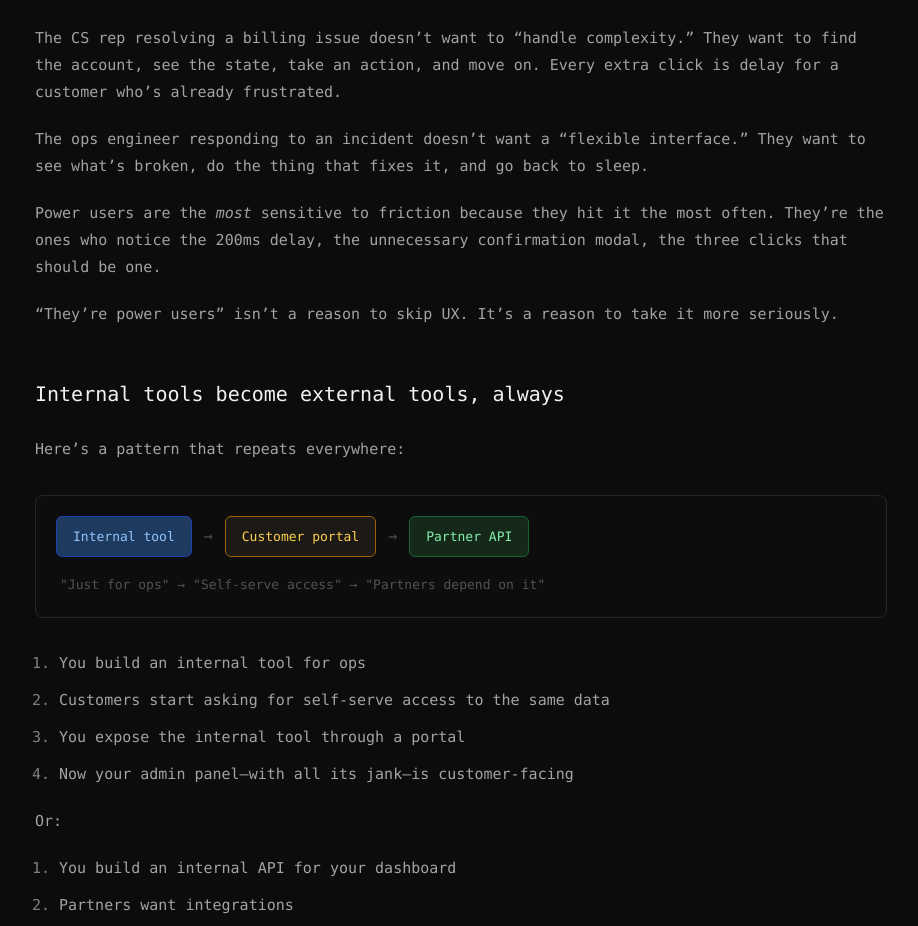
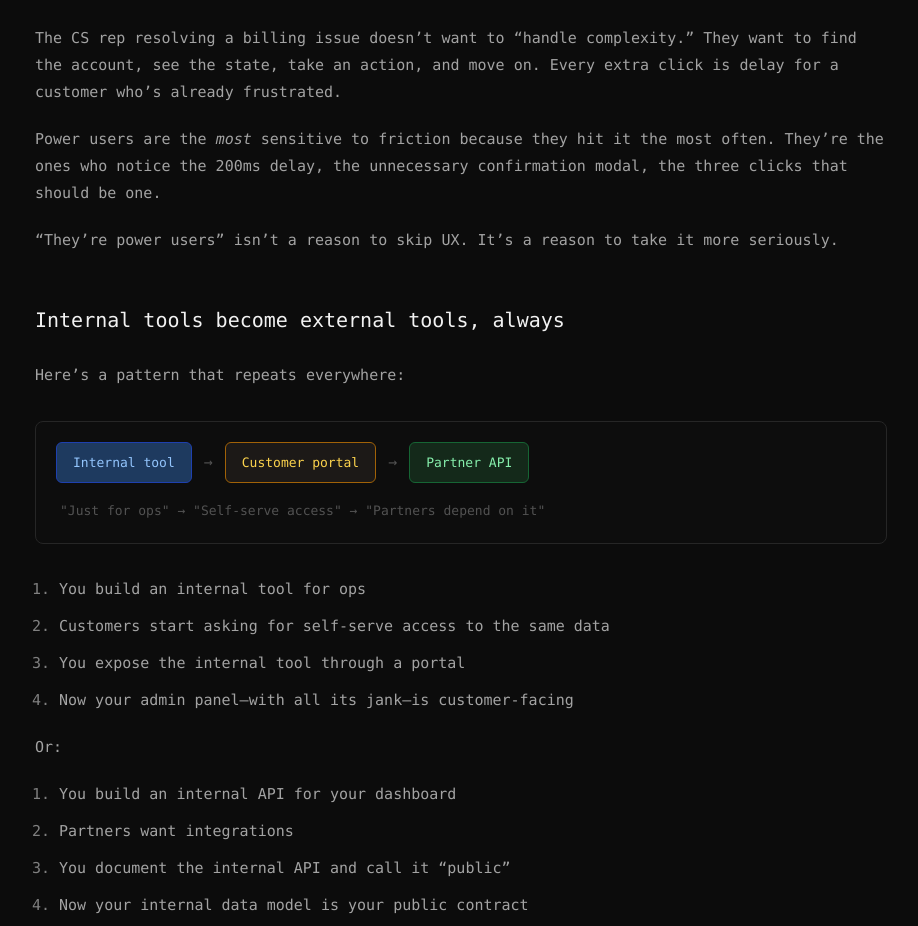
Before and after one commit to rpalermodrums/ryanpalermo-dot-dev, an Astro site in the folder apps/blog/: page /blog/captive-users in a window 1280 px wide. Shown: the part 2080-3006 px from the top of the page, without its empty margins (179-1097 px from the left). Built offline with nearby package versions, Linux system fonts and the light colour scheme; Astro itself is replaced by a stand-in of ours.

Commit message:
remove paragraph

```diff
--- a/apps/blog/src/content/posts/captive-users.md
+++ b/apps/blog/src/content/posts/captive-users.md
@@ -93,8 +93,6 @@
 </div>
 
 The CS rep resolving a billing issue doesn't want to "handle complexity." They want to find the account, see the state, take an action, and move on. Every extra click is delay for a customer who's already frustrated.
-
-The ops engineer responding to an incident doesn't want a "flexible interface." They want to see what's broken, do the thing that fixes it, and go back to sleep.
 
 Power users are the *most* sensitive to friction because they hit it the most often. They're the ones who notice the 200ms delay, the unnecessary confirmation modal, the three clicks that should be one.
 
```
